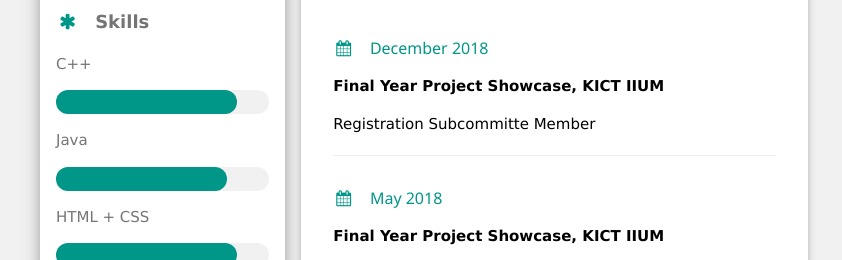
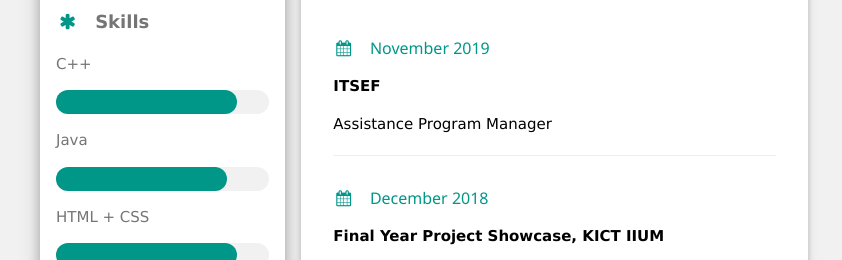
Before and after one commit to haziraharis/haziraharis.github.io, a plain HTML site: page index.html in a window 1280 px wide. Shown: the part 527-787 px from the top of the page, without its empty margins (216-1058 px from the left). Drawn offline with nearby package versions, Linux system fonts and the light colour scheme.

Commit message:
Update index.html

```diff
--- a/index.html
+++ b/index.html
@@ -90,6 +90,13 @@
 
       <div class="w3-container w3-card w3-white">
         <h2 class="w3-text-grey w3-padding-16"><i class="fa fa-book fa-fw w3-margin-right w3-xxlarge w3-text-teal"></i>Academic Experience</h2>
+         <div class="w3-container">
+          <h6 class="w3-text-teal"><i class="fa fa-calendar fa-fw w3-margin-right"></i>November 2019</h6>
+          <p><strong>ITSEF</strong></p>
+          <p>Assistance Program Manager</p>
+          <hr>
+        </div>
+
         <div class="w3-container">
           <h6 class="w3-text-teal"><i class="fa fa-calendar fa-fw w3-margin-right"></i>December 2018</h6>
           <p><strong>Final Year Project Showcase, KICT IIUM</strong></p>
```
